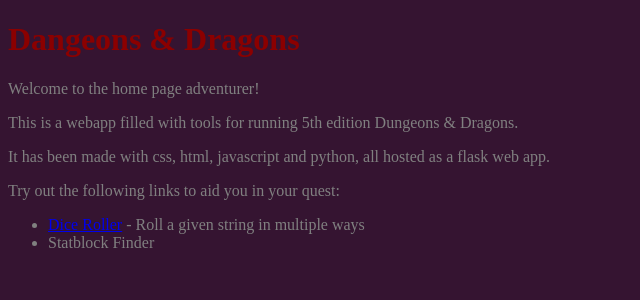
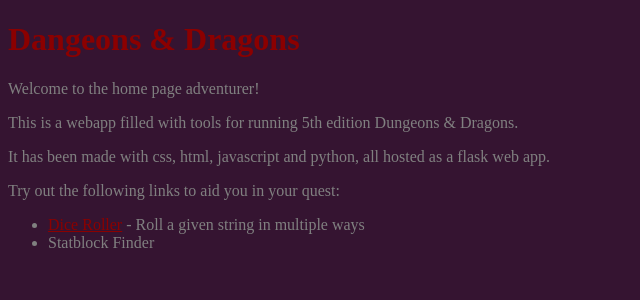
Before and after one commit to Macavitymadcap/DnD, a Flask app: page / in a window 1280 px wide, with the pointer over the restyled element. Shown: the top 300 px of the page, without its empty margins (0-640 px from the left). Run offline with Flask 2, Linux system fonts and the light colour scheme; some web fonts are replaced.

Commit message:
added hover colour to hyperlinks

```diff
--- a/Static/index.css
+++ b/Static/index.css
@@ -9,3 +9,6 @@ p, li {
     color: grey;
     font-family: "Philosopher", serif
 }
+a:hover {
+    color:#8B0000;
+}
```
